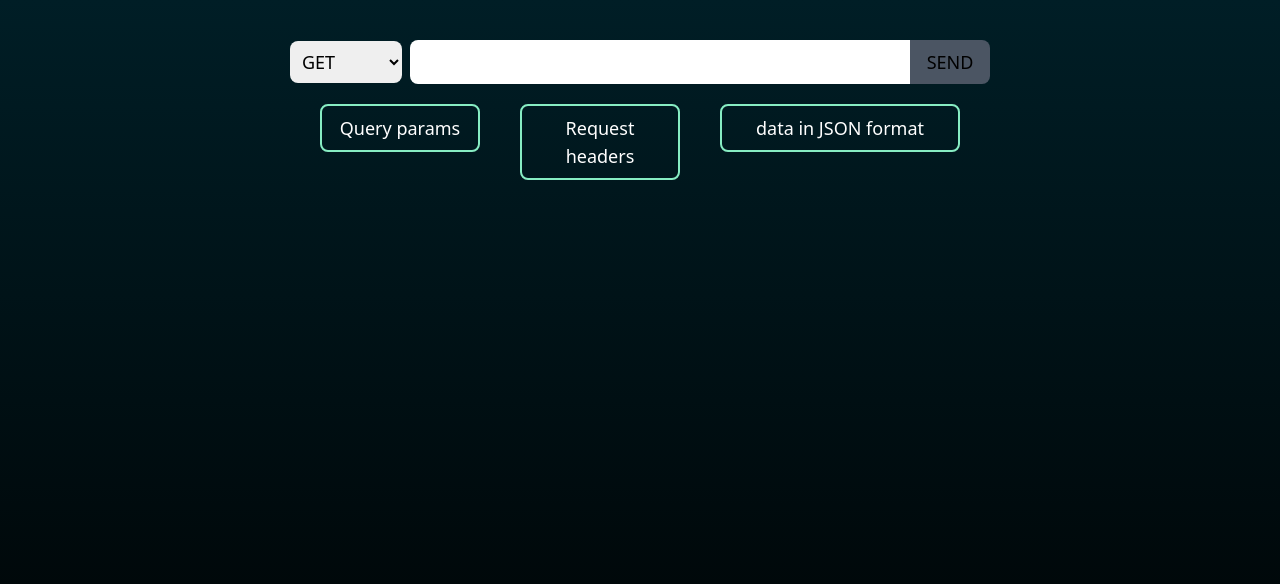
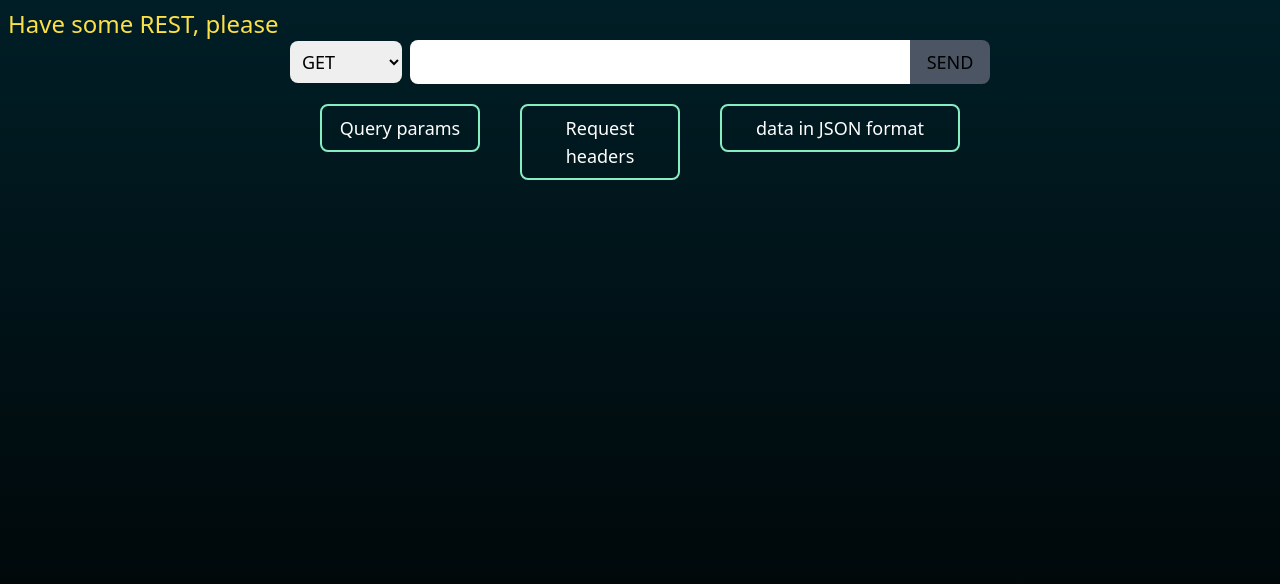
Before and after one commit to PopovDS617/rest-please, a Next.js app: page / in a window 1280 px wide. Shown: the top 584 px of the page. Built offline with nearby package versions, Linux system fonts and the light colour scheme.

Commit message:
added Logo

```diff
--- /dev/null
+++ b/src/components/Logo.tsx
@@ -0,0 +1,9 @@
+const Logo = () => {
+  return (
+    <h2 className="text-yellow-300 text-2xl absolute left-2  top-2">
+      Have some REST, please
+    </h2>
+  );
+};
+
+export default Logo;
--- a/src/pages/index.tsx
+++ b/src/pages/index.tsx
@@ -4,6 +4,7 @@ import MainResponse from '../components/Response/MainResponse';
 import axios from 'axios';
 
 import { AxiosRequestConfig } from 'axios';
+import Logo from '../components/Logo';
 export interface ICustomRequest extends AxiosRequestConfig {
   customData?: {
     time?: number;
@@ -72,8 +73,8 @@ const Homepage = () => {
 
   return (
     <div className="h-full flex flex-col justify-start items-center p-10 custom-page-scrollbar">
+      <Logo />
       <MainForm onLoadData={sumbitData} />
-
       {responseData && <MainResponse loadedData={responseData} />}
     </div>
   );
```
